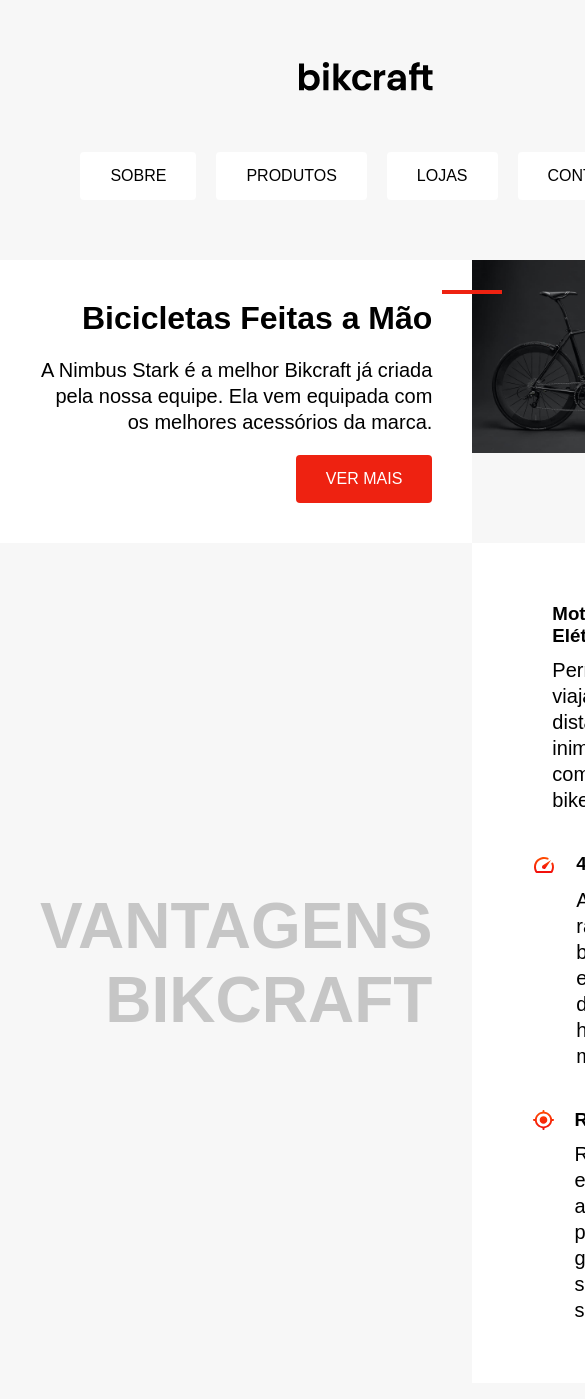
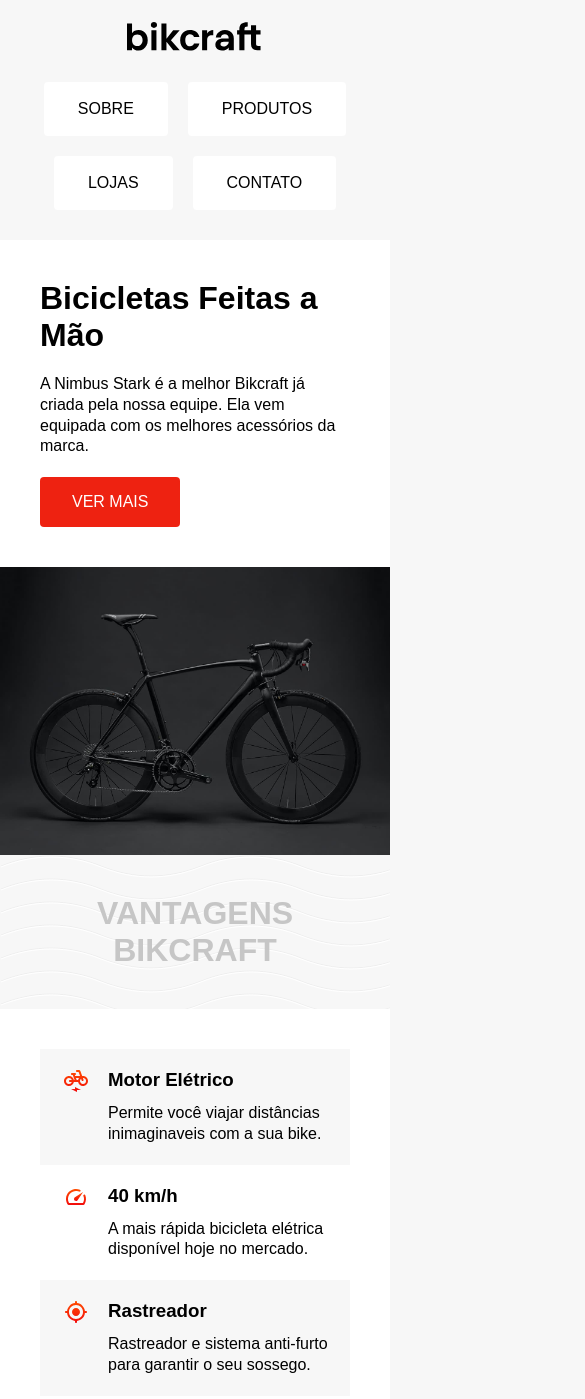
Before and after one commit to rarissax/bikcraftv1, a website: page index.html in a window 390 px wide. Shown: the top 1399 px of the page, 585 px wide, since content can reach past the window. Drawn offline with Linux system fonts and the light colour scheme.

Commit message:
acessibilidade e responsividade

```diff
--- a/index.html
+++ b/index.html
@@ -3,54 +3,62 @@
 
 <head>
   <meta charset="UTF-8">
-
+  <meta name="viewport" content="width=device-width, initial-scale=1.0">
   <title>Bikcraft</title>
   <link rel="stylesheet" href="./style.css">
-
 </head>
 
 <body>
-  <img src="./img/bikcraft.svg" alt="">
-  <div class="menu">
-    <a href="/">SOBRE</a>
-    <a href="/">PRODUTOS</a>
-    <a href="/">LOJAS</a>
-    <a href="/">CONTATO</a>
-  </div>
-  <div class="conteudo">
+  <header class="header">
+    <img src="./img/bikcraft.svg" alt="Bikcraft">
+
+    <nav aria-label="primária">
+      <ul class="menu">
+        <li><a href="/">SOBRE</a></li>
+        <li><a href="/">PRODUTOS</a></li>
+        <li><a href="/">LOJAS</a></li>
+        <li><a href="/">CONTATO</a></li>
+      </ul>
+    </nav>
+  </header>
+
+  <main>
+    <article class="conteudo" area-labelledby="label-introducao">
       <div class="introducao">
-      <span class="detalhe"></span>
-      <h1>Bicicletas Feitas a Mão</h1>
+        <h1 id="label-introducao">Bicicletas Feitas a Mão</h1>
         <p>A Nimbus Stark é a melhor Bikcraft já criada pela nossa equipe. Ela vem equipada com os melhores acessórios da marca.</p>
         <a class="botao" href="/">VER MAIS</a>
       </div>
+      <div class="introducao-cover">
         <img src="./img/bicicleta.jpg" alt="Bicicleta Eletrica">
-    <h2 class="subtitulo">Vantagens Bikcraft</h2>
-    <div class="vantagens">
-      <div class="vantagens-item">
+      </div>
+    </article>
+
+    <article class="conteudo conteudo-vantagem" area-labelledby="label-vantagens">
+      <h2 class="subtitulo" id="label-vantagens">Vantagens Bikcraft</h2>
+      <ul class="vantagens">
+        <li class="vantagens-item">
           <img src="./img/eletrica.svg" alt="">
           <h3>Motor Elétrico</h3>
           <p>Permite você viajar distâncias inimaginaveis com a sua bike.</p>
-      </div>
-      <div class="vantagens-item">
+        </li>
+        <li class="vantagens-item">
           <img src="./img/velocidade.svg" alt="">
           <h3>40 km/h</h3>
           <p>A mais rápida bicicleta elétrica disponível hoje no mercado.</p>
-      </div>
-      <div class="vantagens-item">
+        </li>
+        <li class="vantagens-item">
           <img src="./img/rastreador.svg" alt="">
           <h3>Rastreador</h3>
           <p>Rastreador e sistema anti-furto para garantir o seu sossego.</p>
-      </div>
+        </li>
+      </ul>
+    </article>
+  </main>
 
-    </div>
-  </div>
-
-  <div class="rodape">
+  <footer class="rodape">
     <p>Bikcraft. Alguns Direitos Reservados.</p>
-  </div>
-
-
+  </footer>
 </body>
 
 </html>
--- a/style.css
+++ b/style.css
@@ -1,22 +1,34 @@
 body {
-  margin: 0px;
+  margin: 0rem;
   background: #f7f7f7;
   font-family: Arial, Helvetica, sans-serif;
   display: grid;
   justify-items: center;
+  gap: 3.75rem;
+  margin-top: 60px;
+}
+
+.header {
+  display: grid;
+  justify-items: center;
   gap: 60px;
-  margin-top: 60px;
+}
+
+ul {
+  list-style: none;
+  margin: 0px;
+  padding: 0px;
 }
 
 p,
 h1,
 h2,
 h3 {
-  margin: 0px;
+  margin: 0rem;
 }
 
 p {
-  font-size: 20px;
+  font-size: 1.25rem;
   line-height: 1.3;
 }
 
@@ -32,79 +44,151 @@
 .menu {
   display: flex;
   flex-wrap: wrap;
-  gap: 20px;
+  gap: 1.25rem;
   justify-content: center;
 }
 
 .menu a {
-  padding: 15px 30px;
+  display: block;
+  padding: 1rem 2rem;
   background: #fff;
-  color: black;
-  border-radius: 4px;
+  color: #000;
+  border-radius: 0.25rem;
+  padding: 1rem 2rem;
+  border: 2px solid #fff;
+}
+
+.menu a:hover {
+  border-color: #e21;
 }
 
 .conteudo {
   display: grid;
   grid-template-columns: 1fr 1fr;
-  max-width: 1000px;
+  max-width: 62.5rem;
 }
 
 .introducao {
   background: #fff;
   display: grid;
   text-align: right;
-  padding: 40px;
+  padding: 2.5rem;
   position: relative;
   align-content: center;
-  gap: 20px;
+  gap: 1.25rem;
   justify-items: end;
 }
 
-.detalhe {
-  width: 60px;
-  height: 4px;
+.introducao h1 {
+  font-size: 2rem;
+}
+
+.introducao::before {
+  content: "";
+  width: 3.75rem;
+  height: 0.25rem;
   background: #e21;
   position: absolute;
-  top: 30px;
-  right: -30px;
+  top: 1.87rem;
+  right: -1.87rem;
+}
+
+.introducao-cover img {
+  object-fit: cover;
+  height: 100%;
 }
 
 .botao {
   background: #e21;
   color: #fff;
-  padding: 15px 30px;
-  border-radius: 4px;
+  padding: 1rem 2rem;
+  border-radius: 0.25rem;
+}
+
+.botao:hover {
+  background-color: #900;
 }
 
 .subtitulo {
-  font-size: 64px;
+  font-size: 4rem;
   color: #c6c6c6;
   text-align: right;
-  padding: 40px;
+  padding: 2.5rem;
   text-transform: uppercase;
   align-self: center;
+  background-image: url("./img/onda.svg");
 }
 
 .vantagens {
   background: #fff;
-  padding: 40px;
+  padding: 2.5rem;
 }
 
 .vantagens-item {
   display: grid;
   grid-template-columns: auto 1fr;
-  gap: 10px 20px;
-  padding: 20px;
+  gap: 0.62rem 1.25rem;
+  padding: 1.25rem;
+  border-left: 0.25rem solid transparent;
 }
 
 .vantagens-item p {
   grid-column: 2;
 }
 
+.vantagens-item:hover {
+  border-color: #e21;
+}
+
+.vantagens-item:nth-child(odd) {
+  background-color: #f7f7f7;
+}
+
 .rodape {
   background: #fff;
   width: 100%;
   text-align: center;
-  padding: 40px;
+  padding: 2.5rem;
   box-sizing: border-box;
 }
+
+@media (max-width: 1000px) {
+  .conteudo-vantagem {
+    grid-template-columns: 1fr;
+  }
+  .subtitulo {
+    text-align: center;
+  }
+}
+
+@media (max-width: 600px) {
+  .conteudo {
+    grid-template-columns: 1fr;
+  }
+  .introducao::before {
+    display: none;
+  }
+  body {
+    margin-top: 20px;
+    gap: 30px;
+  }
+  .header {
+    gap: 30px;
+  }
+  .introducao {
+    text-align: left;
+    justify-items: start;
+  }
+  .subtitulo {
+    font-size: 3rem;
+  }
+}
+
+@media (max-width: 400px) {
+  p {
+    font-size: 1rem;
+  }
+  .subtitulo {
+    font-size: 2rem;
+  }
+}
```
Also changed, not shown: img/onda.svg (added). Lines whose indentation alone changed are shown as unchanged.
